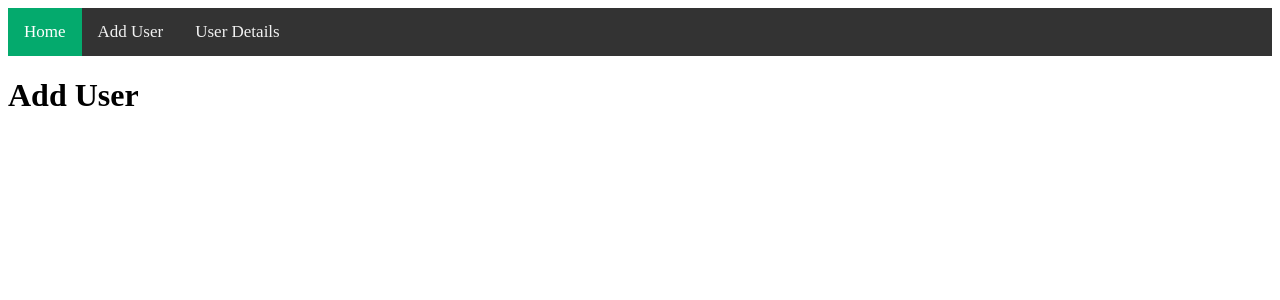
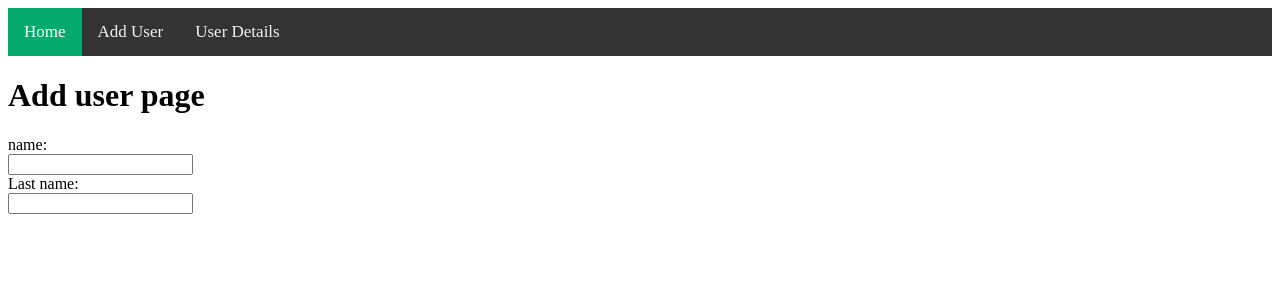
Before and after one commit to Chanuka999/Mern_Stck_Project, a React (Create React App) app in the folder frontend/: page /AddUser in a window 1280 px wide. Shown: the top 300 px of the page. Built offline with nearby package versions, Linux system fonts and the light colour scheme.

Commit message:
add form

```diff
--- a/frontend/src/Components/AddUser/AddUser.js
+++ b/frontend/src/Components/AddUser/AddUser.js
@@ -1,11 +1,29 @@
-import React from 'react';
+import React, { useState } from 'react'
 import Nav from '../Nav/Nav';
+import { useNavigate } from 'react-router-dom';
+
 
 function AddUser() {
+    const history = useNavigate();
+    const [inputs,setInputs] = useState({
+      name:"",
+      gmail:"",
+      age:"",
+      address:"",
+    })
   return (
     <div>
         <Nav/>
-      <h1>Add User</h1>
+      <h1>Add user page</h1>
+        <form>
+            <label>name:</label>
+            <br/>
+            <input type="text" name="name" required/>
+            <br></br>
+            <label for="lname">Last name:</label>
+            <br/>
+            <input type="text" id="lname" name="lname"/>
+       </form>
     </div>
   )
 }
```
